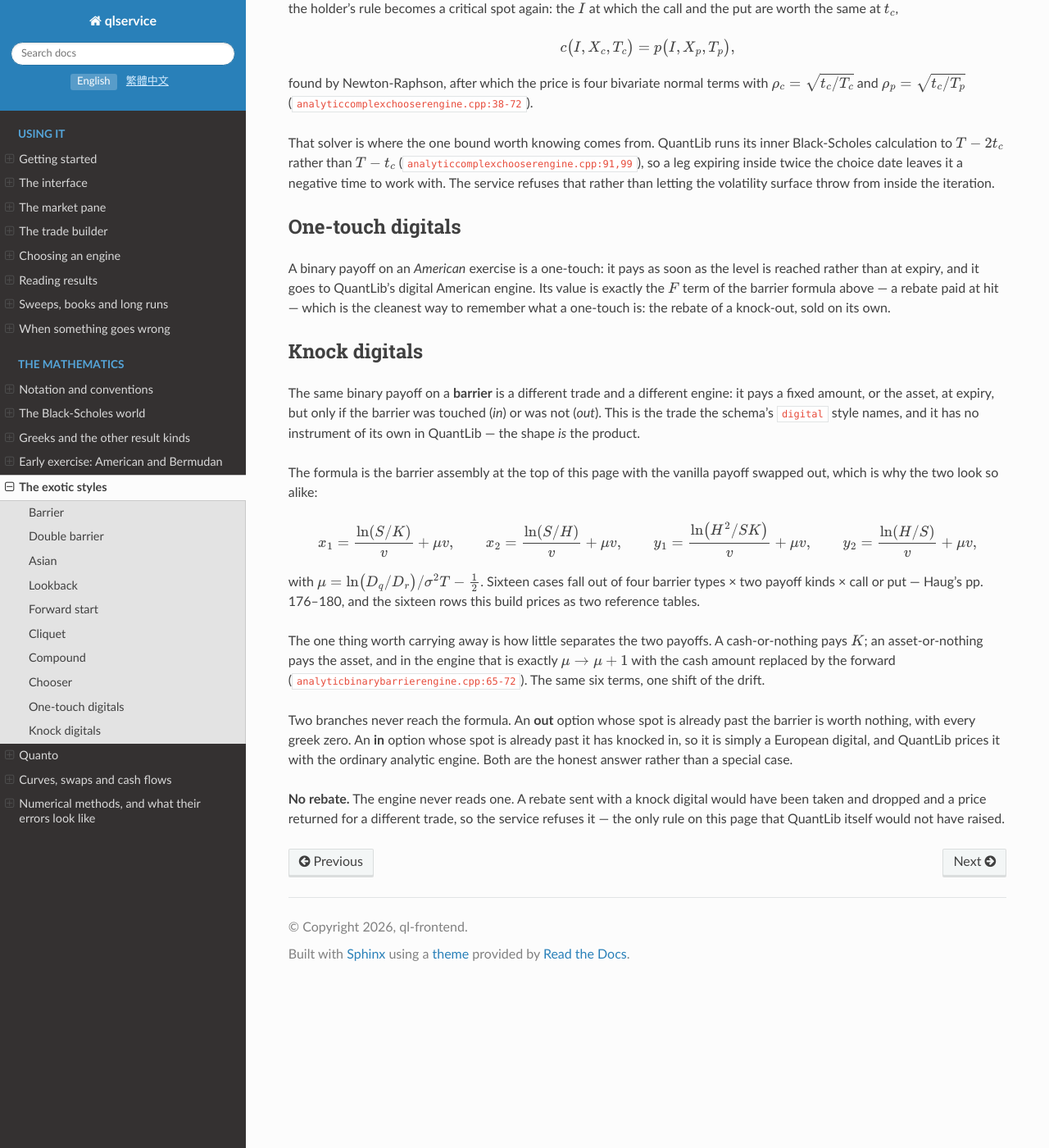
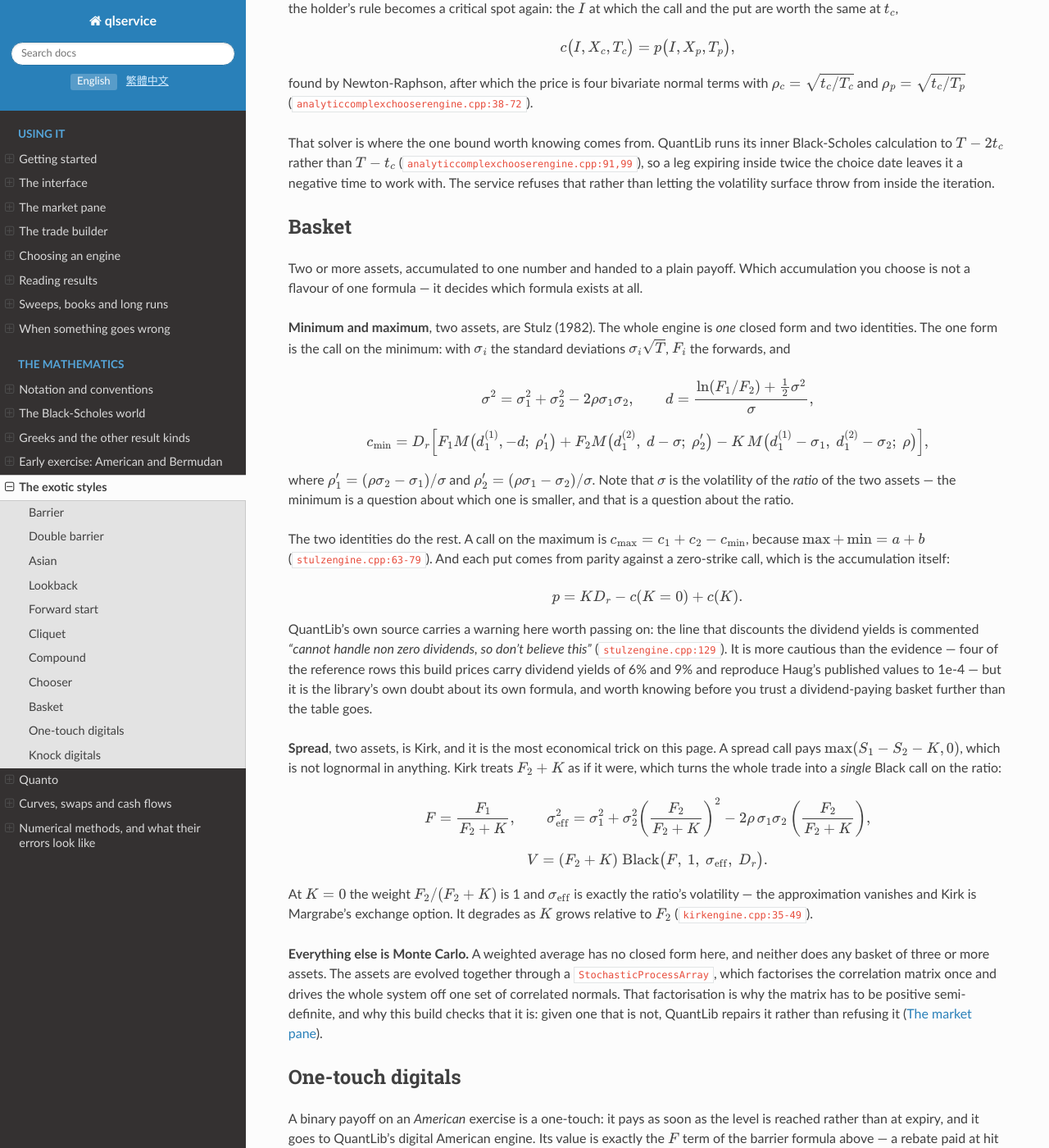
Before and after one commit to markccchiang/ql-frontend, a Sphinx documentation site: the page built from doc/maths/exotics.md, in a window 1280 px wide and 1400 px high, scrolled down 4580 px. Shown: the whole window at 82% size. Built offline with Sphinx 7.4.7 and the Read the Docs theme 3.1.0, drawn with Linux system fonts in a browser that asks for light colours; some of the changed text lies outside the part shown.

Commit message:
Bring the guide up to the basket, and fix what taking its picture found
`maths/exotics.md` gets the ninth style. Stulz is worth writing down
because the whole engine is one closed form and two identities: the call
on the minimum, then max = c1 + c2 - min, then each put by parity
against a zero-strike call. Kirk is the most economical trick on the
page — treating F2 + K as lognormal turns a spread into a single Black
call on a ratio, exact at K = 0 where it becomes Margrabe.

QuantLib's own doubt goes in with it. The line discounting the dividend
yields in StulzEngine is commented "cannot handle non zero dividends, so
don't believe this". It is more cautious than the evidence — four
reference rows carry 6% and 9% yields and reproduce Haug to 1e-4 — but
it is the library doubting its own formula and a reader should know.

`studies.md` gains a claim I measured rather than asserted: sweeping a
correlation quote across a two-asset minimum basket returns 4.4125,
5.5304, 6.8433, 8.4825, 10.8974 — five consecutive rows of the reference
table, in one request. `results.md` explains the five greeks a basket
puts on the absent list at once. `engines.md` and `interface.md` catch
up in a line each.

`architecture.svg` said 46 compiled engines and now says 49, so
`guide-in-the-app.jpg` is retaken. `workbench.jpg` was re-run against a
live backend and is unchanged: the reference trade still renders
12.459717 with all three greeks, and nothing basket touched is in that
viewport.

Photographing the correlation grid for `market.md` found three things
wrong with it, all now fixed:

- The market pane's add menu never offered a correlation matrix, so the
  editor was unreachable from the interface.
- Switching a cell to live picked the first quote in the market, which
  is a default nobody chose and reads as plausible when it is a spot.
  It now selects nothing and says "pick a quote".
- Market validation had nothing to say about a correlation. It now names
  a cell left live with no quote, an entry outside [-1, 1], duplicate
  labels and a matrix with fewer than two.

The grid's columns also sized unevenly, because the read-only half and
the editable half measured differently; fixed layout, even columns.

Co-Authored-By: Claude Opus 5 <noreply@anthropic.com>
Claude-Session: https://claude.ai/code/session_01MJtVZSjTSgWshw7miPwQ9g

```diff
--- a/doc/maths/exotics.md
+++ b/doc/maths/exotics.md
@@ -1,16 +1,17 @@
 # The exotic styles
 
-All eight exotic styles this build prices have closed forms inside the same
+All nine exotic styles this build prices have closed forms inside the same
 Black-Scholes model — that is why each one's default engine is analytic rather
 than a grid. Each is a different set of boundary conditions on the same
 equation, and several are assembled out of the terms of the ones above them:
 the cliquet is a sum of forward starts, the knock digital is the barrier
 formula with a different payoff, and the one-touch is a single term of it.
 
-Two of the eight also have a sampled engine, and neither is an approximation
-of the closed form for its own sake: the arithmetic-average Asian has no closed
-form at all, and the performance cliquet's Monte Carlo engine is the only
-sampled cliquet engine QuantLib has.
+Three of the nine also have a sampled engine, and none of the three is an
+approximation of a closed form for its own sake: the arithmetic-average Asian
+has no closed form at all, the performance cliquet's Monte Carlo engine is the
+only sampled cliquet engine QuantLib has, and a basket past two assets leaves
+the closed forms behind entirely.
 
 Throughout: $b = r - q$, $v = \sigma\sqrt{T}$, and
 
@@ -254,6 +255,69 @@ inner Black-Scholes calculation to $T - 2t_c$ rather than $T - t_c$
 choice date leaves it a negative time to work with. The service refuses that
 rather than letting the volatility surface throw from inside the iteration.
 
+## Basket
+
+Two or more assets, accumulated to one number and handed to a plain payoff.
+Which accumulation you choose is not a flavour of one formula — it decides
+which formula exists at all.
+
+**Minimum and maximum**, two assets, are Stulz (1982). The whole engine is
+*one* closed form and two identities. The one form is the call on the minimum:
+with $\sigma_i$ the standard deviations $\sigma_i\sqrt{T}$, $F_i$ the
+forwards, and
+
+$$\sigma^2 = \sigma_1^2 + \sigma_2^2 - 2\rho\sigma_1\sigma_2, \qquad
+d = \frac{\ln(F_1/F_2) + \tfrac{1}{2}\sigma^2}{\sigma},$$
+
+$$c_{\min} = D_r\Big[F_1 M\big(d_1^{(1)}, -d;\ \rho_1'\big)
++ F_2 M\big(d_1^{(2)},\ d - \sigma;\ \rho_2'\big)
+- K\,M\big(d_1^{(1)} - \sigma_1,\ d_1^{(2)} - \sigma_2;\ \rho\big)\Big],$$
+
+where $\rho_1' = (\rho\sigma_2 - \sigma_1)/\sigma$ and
+$\rho_2' = (\rho\sigma_1 - \sigma_2)/\sigma$. Note that $\sigma$ is the
+volatility of the *ratio* of the two assets — the minimum is a question about
+which one is smaller, and that is a question about the ratio.
+
+The two identities do the rest. A call on the maximum is
+$c_{\max} = c_1 + c_2 - c_{\min}$, because $\max + \min = a + b$
+(`stulzengine.cpp:63-79`). And each put comes from parity against a zero-strike
+call, which is the accumulation itself:
+
+$$p = K D_r - c(K = 0) + c(K).$$
+
+QuantLib's own source carries a warning here worth passing on: the line that
+discounts the dividend yields is commented *"cannot handle non zero dividends,
+so don't believe this"* (`stulzengine.cpp:129`). It is more cautious than the
+evidence — four of the reference rows this build prices carry dividend yields
+of 6% and 9% and reproduce Haug's published values to 1e-4 — but it is the
+library's own doubt about its own formula, and worth knowing before you trust
+a dividend-paying basket further than the table goes.
+
+**Spread**, two assets, is Kirk, and it is the most economical trick on this
+page. A spread call pays $\max(S_1 - S_2 - K, 0)$, which is not lognormal in
+anything. Kirk treats $F_2 + K$ as if it were, which turns the whole trade into
+a *single* Black call on the ratio:
+
+$$F = \frac{F_1}{F_2 + K}, \qquad
+\sigma_{\text{eff}}^2 = \sigma_1^2
++ \sigma_2^2\left(\frac{F_2}{F_2+K}\right)^2
+- 2\rho\,\sigma_1\sigma_2\left(\frac{F_2}{F_2+K}\right),$$
+
+$$V = (F_2 + K)\; \text{Black}\big(F,\ 1,\ \sigma_{\text{eff}},\ D_r\big).$$
+
+At $K = 0$ the weight $F_2/(F_2+K)$ is 1 and $\sigma_{\text{eff}}$ is exactly
+the ratio's volatility — the approximation vanishes and Kirk is Margrabe's
+exchange option. It degrades as $K$ grows relative to $F_2$
+(`kirkengine.cpp:35-49`).
+
+**Everything else is Monte Carlo.** A weighted average has no closed form here,
+and neither does any basket of three or more assets. The assets are evolved
+together through a `StochasticProcessArray`, which factorises the correlation
+matrix once and drives the whole system off one set of correlated normals. That
+factorisation is why the matrix has to be positive semi-definite, and why this
+build checks that it is: given one that is not, QuantLib repairs it rather than
+refusing it ({doc}`../market`).
+
 ## One-touch digitals
 
 A binary payoff on an *American* exercise is a one-touch: it pays as soon as
--- a/src/components/MarketPane.tsx
+++ b/src/components/MarketPane.tsx
@@ -38,6 +38,7 @@ export const MarketPane = () => {
                         <Menu.Item onClick={() => dispatch(workbookActions.objectAdded("volatility"))}>constant volatility</Menu.Item>
                         <Menu.Item onClick={() => dispatch(workbookActions.objectAdded("index"))}>index</Menu.Item>
                         <Menu.Item onClick={() => dispatch(workbookActions.objectAdded("fixings"))}>fixings</Menu.Item>
+                        <Menu.Item onClick={() => dispatch(workbookActions.objectAdded("correlation"))}>correlation matrix</Menu.Item>
                     </Menu.Dropdown>
                 </Menu>
             </Group>
```
Also changed, not shown: doc/engines.md (+3 -1 lines), doc/interface.md (+2 -1 lines), doc/market.md (+9 -0 lines), doc/results.md (+7 -0 lines), doc/studies.md (+9 -0 lines), src/components/market/CorrelationEditor.tsx (+6 -5 lines), doc/images/architecture.svg, doc/images/correlation-grid.png (added), doc/images/guide-in-the-app.jpg, 8 other files.
